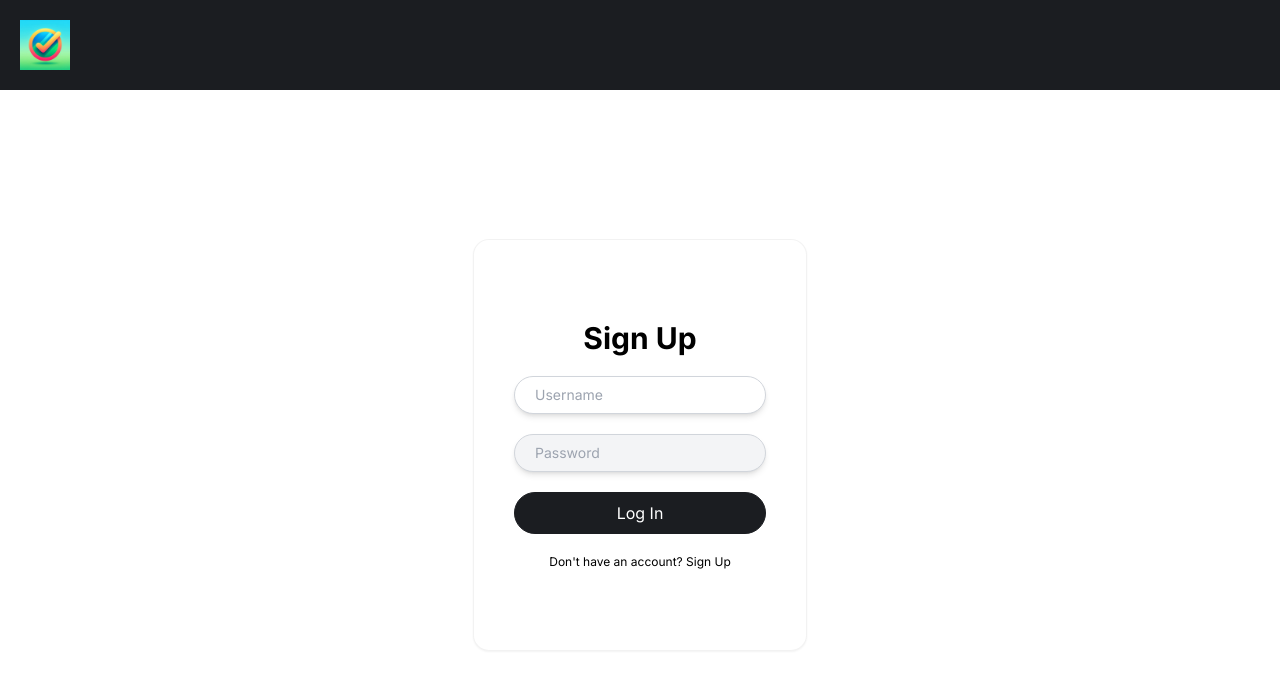
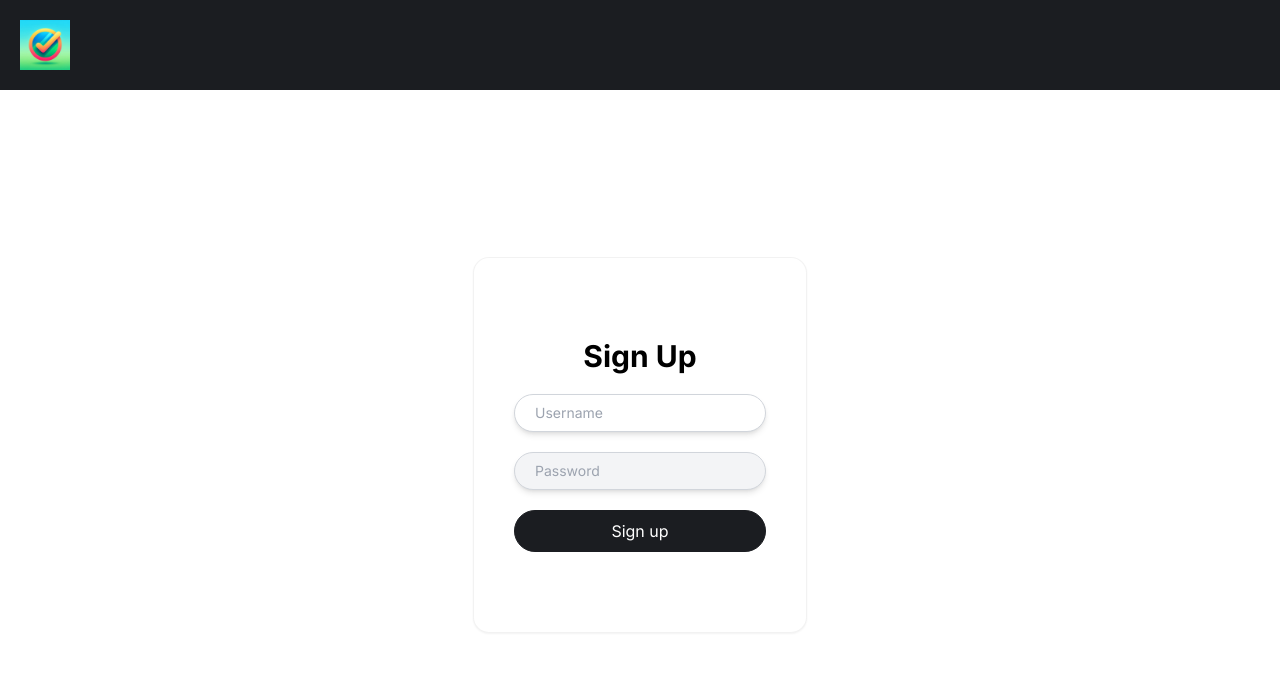
Before and after one commit to damnitrumi/task-list-frontend-nextjs, a Next.js app: page /signup in a window 1280 px wide. Shown: the top 690 px of the page. Built offline with nearby package versions, Linux system fonts and the light colour scheme.

Commit message:
Sign Up page and a couple Types

```diff
--- a/src/app/login/page.tsx
+++ b/src/app/login/page.tsx
@@ -1,7 +1,7 @@
 "use client"
 
 import { AuthForm } from "@/components/AuthForm";
-import { handleFetchError } from "@/utils/handleFetchError";
+import { handleFetchError } from "@/lib/utils/handleFetchError";
 import { useState } from "react";
 
 export type InputProps = {
@@ -13,11 +13,11 @@ const INVALID_CREDENTIALS_ERROR = "Invalid Username or Password!";
 
 export default function LoginPage() {
   const [fetchError, setFetchError] = useState<string>("");
-  const [loggingIn, setLoggingIn] = useState<boolean>(false);
+  const [isLoggingIn, setIsLoggingIn] = useState<boolean>(false);
 
   const handleFormSubmit = async (data: any) => {
 
-    setLoggingIn(true);
+    setIsLoggingIn(true);
 
     if (fetchError) {
       setFetchError("");
@@ -36,7 +36,7 @@ export default function LoginPage() {
     } catch (error: unknown) {
         handleFetchError(error, setFetchError, INVALID_CREDENTIALS_ERROR);
     } finally {
-        setLoggingIn(false);
+      setIsLoggingIn(false);
     }
   }
 
@@ -55,7 +55,7 @@ export default function LoginPage() {
       <AuthForm
         formName="Login"
         fetchError={fetchError}
-        loggingIn={loggingIn}
+        isLoggingIn={isLoggingIn}
         handleFormSubmit={handleFormSubmit}
       />
     </div>
--- a/src/app/signup/page.tsx
+++ b/src/app/signup/page.tsx
@@ -1,14 +1,54 @@
 "use client"
 
 import { AuthForm } from "@/components/AuthForm";
+import { StandardError } from "@/lib/types/StandardError";
+import { handleFetchError } from "@/lib/utils/handleFetchError";
 import { useState } from "react";
 
-export default function SignUpPage(){
+type SignUpSuccess = {
+  id: number;
+  username: string;
+  createdAt: string;
+}
+
+type ResponseData = SignUpSuccess | StandardError
+
+export default function SignUpPage() {
   const [fetchError, setFetchError] = useState<string>("");
-  const [loggingIn, setLoggingIn] = useState<boolean>(false);
+  const [isLoggingIn, setIsLoggingIn] = useState<boolean>(false);
 
-  const handleFormSubmit = (data: any):void => {
+  const handleFormSubmit = async (data: any) => {
+    setIsLoggingIn(true);
 
+    if (fetchError) {
+      setFetchError("");
+    }
+
+    try {
+      const response = await fetchSignUp(data);
+
+      const responseData: ResponseData = await response.json();
+
+      if (response.status === 400) {
+        const errorResponse = responseData as StandardError;
+        throw new Error(errorResponse.error);
+      }
+
+    } catch (error: any) {
+      handleFetchError(error, setFetchError, error.message)
+    } finally {
+      setIsLoggingIn(false);
+    }
+  }
+
+  const fetchSignUp = (data: any) => {
+    return fetch("http://localhost:8080/users/register", {
+      method: "POST",
+      headers: {
+        "Content-Type": "application/json"
+      },
+      body: JSON.stringify(data),
+    });
   }
 
   return (
@@ -16,7 +56,7 @@ export default function SignUpPage(){
       <AuthForm
         formName="Sign Up"
         fetchError={fetchError}
-        loggingIn={loggingIn}
+        isLoggingIn={isLoggingIn}
         handleFormSubmit={handleFormSubmit}
       />
 
--- a/src/components/AuthForm.tsx
+++ b/src/components/AuthForm.tsx
@@ -1,15 +1,16 @@
+import Link from "next/link";
 import { FunctionComponent } from "react";
 import { useForm } from "react-hook-form";
 
 
 type AuthFormProps = {
   fetchError: string;
-  loggingIn: boolean;
+  isLoggingIn: boolean;
   handleFormSubmit: (data: any) => void;
   formName: string;
 }
 
-export const AuthForm: FunctionComponent<AuthFormProps> = ({fetchError, loggingIn, handleFormSubmit, formName}: AuthFormProps): JSX.Element => {
+export const AuthForm: FunctionComponent<AuthFormProps> = ({fetchError, isLoggingIn, handleFormSubmit, formName}: AuthFormProps): JSX.Element => {
 
   const { register, handleSubmit, formState: { errors } } = useForm({ defaultValues: { login: "", password: "" } });
 
@@ -21,8 +22,8 @@ export const AuthForm: FunctionComponent<AuthFormProps> = ({fetchError, loggingI
         {errors.login && <p className="text-xs text-red-600 text-center">{errors.login?.message}</p>}
         <input type="password" {...register("password", { required: "Password is required!" })} placeholder="Password" className="text-sm px-5 py-2 border-[1px] border-gray-300 rounded-full shadow-md text-background-color bg-gray-100 outline-none placeholder:text-gray-400 focus:bg-white" />
         {errors.password && <p className="text-xs text-red-600 text-center">{errors.password?.message}</p>}
-        <input type="submit" name="submit" id="submit" value="Log In" disabled={loggingIn} className="text-white bg-background-color p-2 border-[1px] border-background-color rounded-full transition-colors duration-300 hover:cursor-pointer hover:bg-white hover:text-background-color disabled:opacity-20 disabled:pointer-events-none" />
-        <p className="text-black text-xs text-center">Don't have an account? Sign Up</p>
+        <input type="submit" name="submit" id="submit" value={formName == "Login" ? "Log In" : "Sign up"} disabled={isLoggingIn} className="text-white bg-background-color p-2 border-[1px] border-background-color rounded-full transition-colors duration-300 hover:cursor-pointer hover:bg-white hover:text-background-color disabled:opacity-20 disabled:pointer-events-none" />
+        {formName == "Login" && <p className="text-black text-xs text-center">Don't have an account? <Link href="/signup" className="text-blue-700 hover:underline">Sign Up</Link>.</p>}
       </form>
   );
 }
--- /dev/null
+++ b/src/lib/types/StandardError.ts
@@ -0,0 +1,7 @@
+export type StandardError = {
+  timestamp: string;
+  status: number;
+  error: string;
+  message: string;
+  path: string;
+}
--- a/src/utils/handleFetchError.ts
+++ b/src/lib/utils/handleFetchError.ts
@@ -2,7 +2,7 @@ import { Dispatch, SetStateAction } from "react";
 
 export const handleFetchError = (error: unknown, setFetchError: Dispatch<SetStateAction<string>>, errorMessage: string): void => {
   if (error instanceof Error) {
-    if (error.message == errorMessage) {
+    if (error.message === errorMessage) {
       setFetchError(error.message);
     } else {
       setFetchError("Servers are unavailable. Please, try again later!");
```
